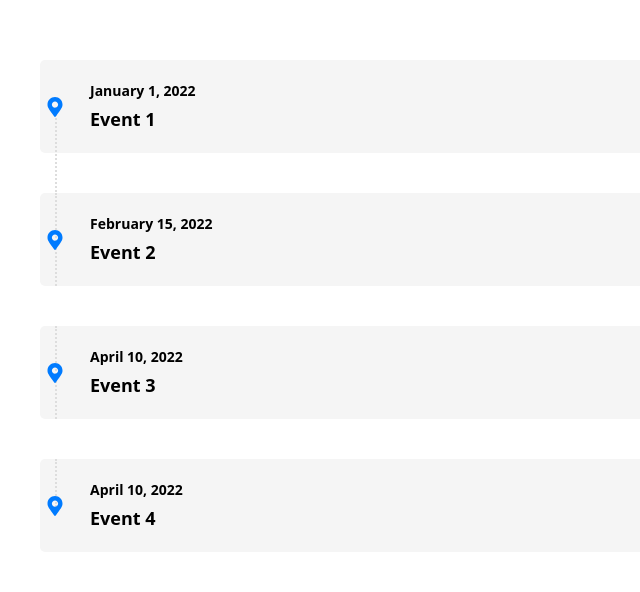
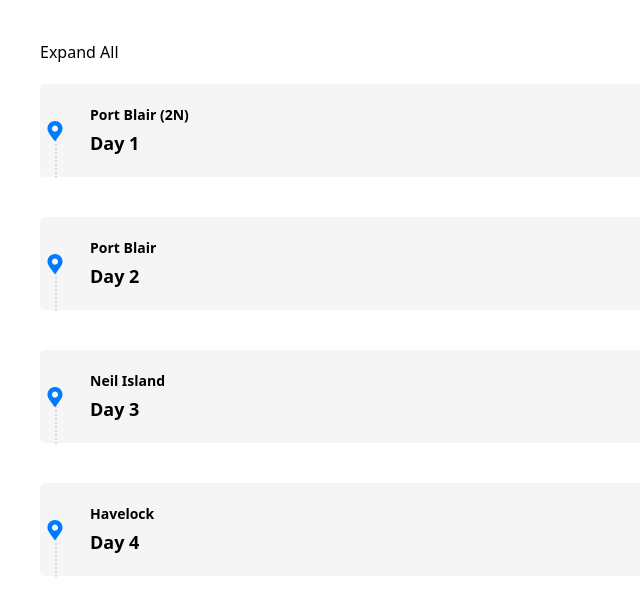
Before and after one commit to paras231/functional-programming-react, a React (Vite) app: page / in a window 1280 px wide. Shown: the top 592 px of the page, without its empty margins (0-640 px from the left). Built offline with nearby package versions, Linux system fonts and the light colour scheme.

Commit message:
added animations

```diff
--- a/package.json
+++ b/package.json
@@ -11,6 +11,7 @@
   "dependencies": {
     "@headlessui/react": "^1.7.7",
     "@heroicons/react": "^2.0.13",
+    "framer-motion": "^10.2.4",
     "prop-types": "^15.8.1",
     "react": "^18.2.0",
     "react-dom": "^18.2.0",
--- a/src/components/Timeline.jsx
+++ b/src/components/Timeline.jsx
@@ -1,35 +1,37 @@
 import React, { useState } from "react";
 import "./timeline.css";
-import { FaMapMarkerAlt } from 'react-icons/fa';
+import { FaMapMarkerAlt } from "react-icons/fa";
+import { motion } from "framer-motion";
+
 const data = [
   {
-    title: "Event 1",
-    date: "January 1, 2022",
+    title: "Day 1",
+    date: "Port Blair (2N)",
     description: "Lorem ipsum dolor sit amet, consectetur adipiscing elit.",
   },
   {
-    title: "Event 2",
-    date: "February 15, 2022",
+    title: "Day 2",
+    date: "Port Blair",
     description:
       "Sed do eiusmod tempor incididunt ut labore et dolore magna aliqua.",
   },
   {
-    title: "Event 3",
-    date: "April 10, 2022",
+    title: "Day 3",
+    date: "Neil Island",
     description:
-      "Ut enim ad minim veniam, quis nostrud exercitation ullamco laboris nisi ut aliquip ex ea commodo consequat.",
+      "Lorem ipsum dolor sit amet, consectetur adipiscing elit. Sed non risus. Suspendisse lectus tortor, dignissim sit amet, adipiscing nec, ultricies sed, dolor. Cras elementum ultrices diam. Maecenas ligula massa, varius a, semper congue, ",
   },
   {
-    title: "Event 4",
-    date: "April 10, 2022",
+    title: "Day 4",
+    date: "Havelock",
     description:
-      "Ut enim ad minim veniam, quis nostrud exercitation ullamco laboris nisi ut aliquip ex ea commodo consequat.",
+      "Lorem ipsum dolor sit amet, consectetur adipiscing elit. Sed non risus. Suspendisse lectus tortor, dignissim sit amet, adipiscing nec, ultricies sed, dolor. Cras elementum ultrices diam. Maecenas ligula massa, varius a, semper congue, ",
   },
 ];
 
 const Timeline = () => {
   const [activeEvent, setActiveEvent] = useState(null);
-
+  const [isExpanded, setIsExpanded] = useState(false);
   const handleEventClick = (event) => {
     if (activeEvent === event) {
       setActiveEvent(null);
@@ -37,13 +39,31 @@ const Timeline = () => {
       setActiveEvent(event);
     }
   };
+  const handleExpandAllClick = () => {
+    setIsExpanded(!isExpanded);
+  };
   return (
     <>
+      <button onClick={handleExpandAllClick}>Expand All</button>
       <div className="timeline">
         {data.map((event) => (
+          <>
+            <motion.div
+              whileHover={{
+                transition: { duration: 1 },
+                boxShadow: "rgba(0, 0, 0, 0.24) 0px 3px 8px",
+                cursor: "pointer",
+                borderRadius: "5px",
+              }}
+              whileTap={{
+                scale: 1.02,
+              }}
+            >
               <div
                 key={event.title}
-            className={`event ${activeEvent === event ? "active" : ""}`}
+                className={`event ${activeEvent === event ? "active" : ""} ${
+                  isExpanded ? "expanded" : ""
+                }`}
                 onClick={() => handleEventClick(event)}
               >
                 <FaMapMarkerAlt className="location-icon" />
@@ -53,6 +73,8 @@ const Timeline = () => {
                   <div className="event-description">{event.description}</div>
                 )}
               </div>
+            </motion.div>
+          </>
         ))}
       </div>
     </>
--- a/src/components/timeline.css
+++ b/src/components/timeline.css
@@ -1,6 +1,7 @@
 .timeline {
   display: flex;
   flex-direction: column;
+  width: 55%;
 }
 
 .event {
@@ -9,6 +10,7 @@
   margin: 20px 0;
   background-color: #f5f5f5;
   border-radius: 5px;
+  transition: all 5s ease;
 }
 
 .event::before {
@@ -30,11 +32,11 @@
 
 .event.active {
   background-color: #fff;
-  box-shadow: 0 3px 10px rgba(0, 0, 0, 0.1);
+  /* box-shadow: 0 3px 10px rgba(0, 0, 0, 0.1); */
 }
 
 .event.active::before {
-  border-left: 2px solid #007bff;
+  border-left: 2px dotted #007bff;
 }
 
 .event-date {
@@ -51,6 +53,7 @@
 .event-description {
   margin-top: 10px;
   font-size: 16px;
+  transition: all 0.2s ease;
 }
 
 .location-icon {
@@ -61,3 +64,9 @@
   color: #007bff;
   font-size: 20px;
 }
+
+.event.expanded {
+  height: auto;
+  max-height: none;
+  transition: height 0.3s ease;
+}
```
Also changed, not shown: 1 other file (tests, documents, lock files or other folders). Lines whose indentation alone changed are shown as unchanged.
